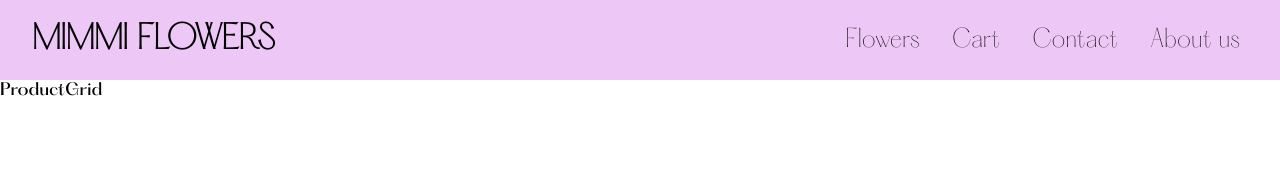
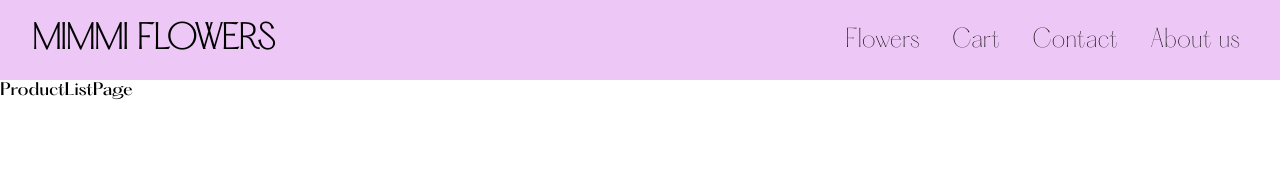
Before and after one commit to Mimmi-Flowers/client, a React (Create React App) app: page /Products in a window 1280 px wide. Shown: the top 170 px of the page. Built offline with nearby package versions, Linux system fonts and the light colour scheme.

Commit message:
Some naming in structure has been changed. Deal Carousel components has been declared

```diff
--- a/src/App.js
+++ b/src/App.js
@@ -3,8 +3,8 @@ import { Route, Routes } from 'react-router-dom';
 import Header from './components/Header/Header';
 import Footer from './components/Footer/Footer';
 import LandingPage from './components/LandingPage/Landingpage';
-import ProductGrid from './components/ProductGrid/ProductGrid';
-import Product from './components/Product/Product';
+import ProductListPage from './components/ProductListPage/ProductListPage';
+import ProductPage from './components/ProductPage/ProductPage';
 import CookiePrompt from './components/CookiePrompt/CookiePrompt';
 import './App.css';
 import './fonts/fonts.css';
@@ -17,8 +17,8 @@ const App = () => {
         <div className='Page-content'>
           <Routes>
             <Route path='/' element={<LandingPage />} />
-            <Route path='/Products' element={<ProductGrid />} />
-            <Route path='/Product/:id' element={<Product />} />
+            <Route path='/Products' element={<ProductListPage />} />
+            <Route path='/Product/:id' element={<ProductPage />} />
           </Routes>
         </div>
         <CookiePrompt />
--- a/src/components/AboutUs/AboutUs.js
+++ b/src/components/AboutUsPage/AboutUsPage.js
@@ -1,5 +1,5 @@
 import React from 'react';
-import './AboutUs.css';
+import './AboutUsPage.css';
 
 function AboutUs() {
   return (
--- /dev/null
+++ b/src/components/ProductListPage/ProductListPage.js
@@ -0,0 +1,10 @@
+import React from 'react';
+import './ProductListPage.css';
+
+function ProductListPage() {
+  return (
+    <div>ProductListPage</div>
+  )
+};
+
+export default ProductListPage;
--- a/src/components/Product/Product.js
+++ b/src/components/ProductPage/ProductPage.js
@@ -1,5 +1,5 @@
 import React from 'react';
-import './Product.css';
+import './ProductPage.css';
 
 function Product() {
   return (
```
Also changed, not shown: src/components/DealCarousel/DealCarousel.js (added, +10 -0 lines), src/components/AboutUsPage/AboutUsPage.css (added), src/components/DealCarousel/DealCarousel.css (added), src/components/ProductListPage/ProductListPage.css (added), src/components/ProductPage/ProductPage.css (added).
